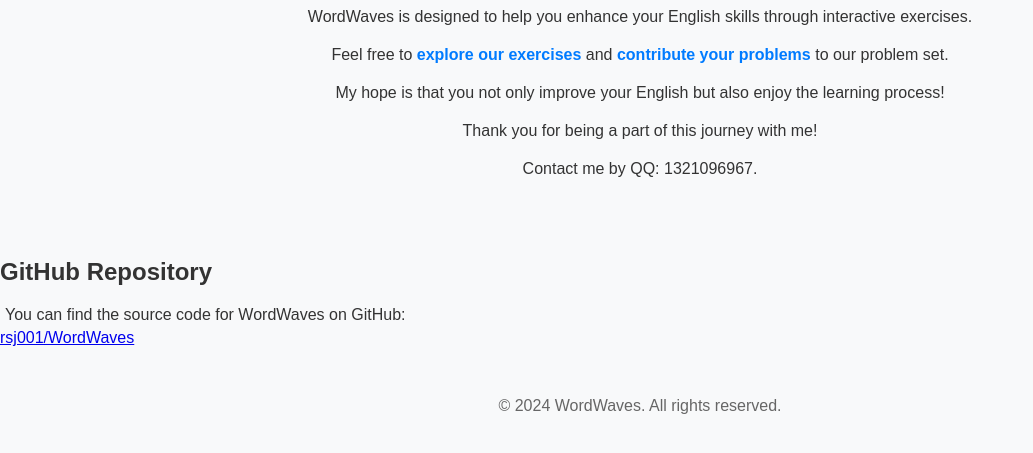
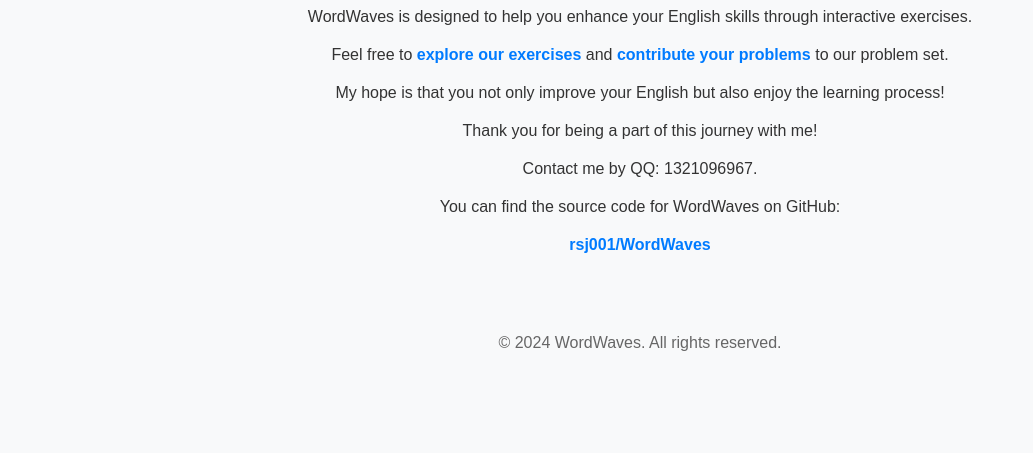
Before and after one commit to rsj001/WordWaves, a Flask app: page /about in a window 1280 px wide. Shown: the part 206-659 px from the top of the page, without its empty margins (0-1033 px from the left). Run offline with Flask 3, Linux system fonts and the light colour scheme.

Commit message:
fix about page

```diff
--- a/main.py
+++ b/main.py
@@ -2,6 +2,7 @@ from flask import Flask, render_template, jsonify, request, send_file, abort
 import sqlite3, psutil, os, pyjson5, git
 import hmac, hashlib
 
+w_secret = os.getenv("SECRET_KEY")
 app = Flask(__name__)
 DB_FILE = 'english_practice.db'
 
@@ -205,7 +206,6 @@ def edit_problem(problem_id):
 def page_not_found(e):
     return render_template('404.html'), 404
 
-
 def get_dir_size(path='../'):
     total = 0
     with os.scandir(path) as it:
@@ -221,8 +221,6 @@ def server_status():
     cpu_percent = psutil.cpu_percent()
     used_disk = round(get_dir_size() / (1024 ** 2), 2)
     return render_template('status.html', cpu_percent=cpu_percent, used_disk=used_disk)
-
-w_secret = os.getenv("SECRET_KEY")
 
 def is_valid_signature(x_hub_signature, data, private_key):
     hash_algorithm, github_signature = x_hub_signature.split('=', 1)
--- a/templates/about.html
+++ b/templates/about.html
@@ -74,11 +74,10 @@
             <p>My hope is that you not only improve your English but also enjoy the learning process!</p>
             <p>Thank you for being a part of this journey with me!</p>
             <p>Contact me by QQ: 1321096967.</p>
+            <p>You can find the source code for WordWaves on GitHub:</p>
+            <a href="https://github.com/rsj001/WordWaves">rsj001/WordWaves</a>
         </div>
     </div>
-    <h2>GitHub Repository</h2>
-        <p>You can find the source code for WordWaves on GitHub:</p>
-        <a href="https://github.com/rsj001/WordWaves">rsj001/WordWaves</a>
     <div class="copyright">
         <p>&copy; 2024 WordWaves. All rights reserved.</p>
     </div>
```
